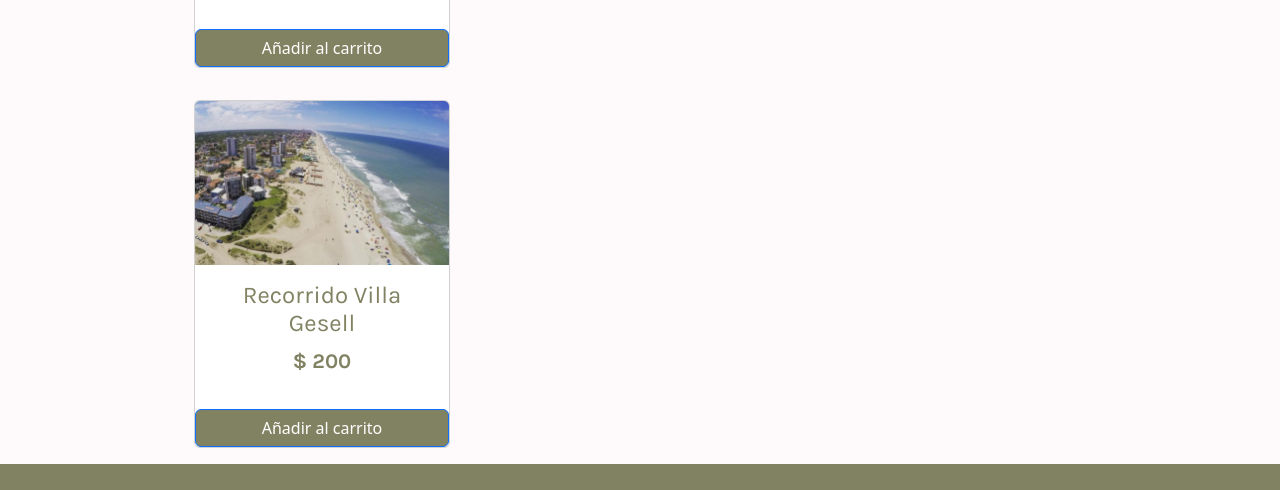
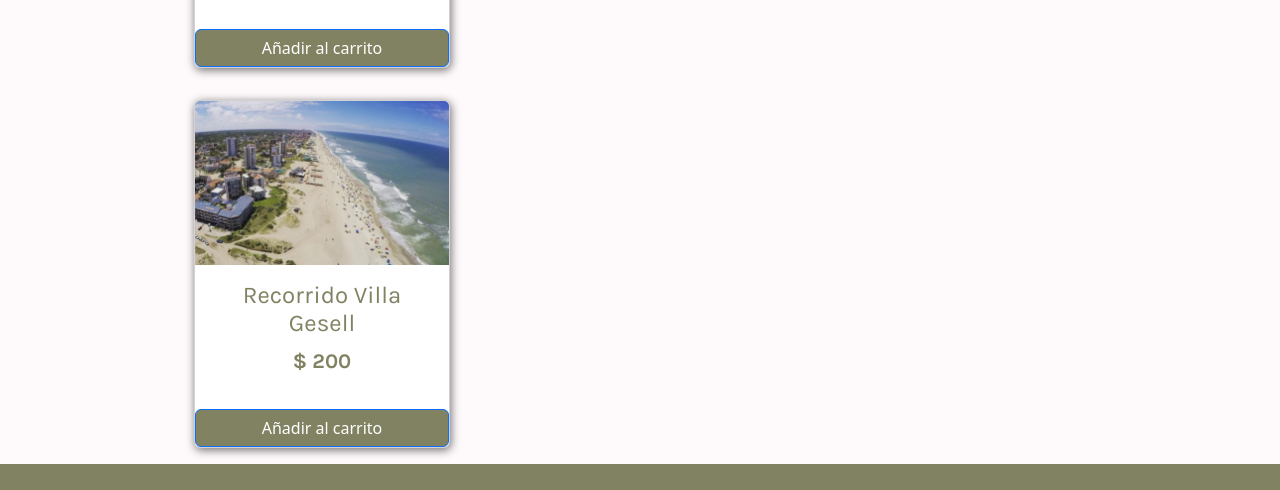
Before and after one commit to FranciscoBaglietto/Hotel-Hansa.JS, a website: page paginas/habitaciones.html in a window 1280 px wide. Shown: the part 196-686 px from the top of the page. Drawn offline with nearby package versions, Linux system fonts and the light colour scheme.

Commit message:
CSS arreglos

```diff
--- a/scss/componentes/_domhabitacion.scss
+++ b/scss/componentes/_domhabitacion.scss
@@ -8,7 +8,8 @@
             margin-left: 7rem;
             margin-top: 1rem;
             margin-bottom: 1rem;
-            color: #818262;;
+            color: #818262;
+            box-shadow: 1px 2px 10px rgba(0, 0, 0, 0.568);
 
             .card-img-top {
                 width: 100%;
```
Also changed, not shown: css/main.css.
